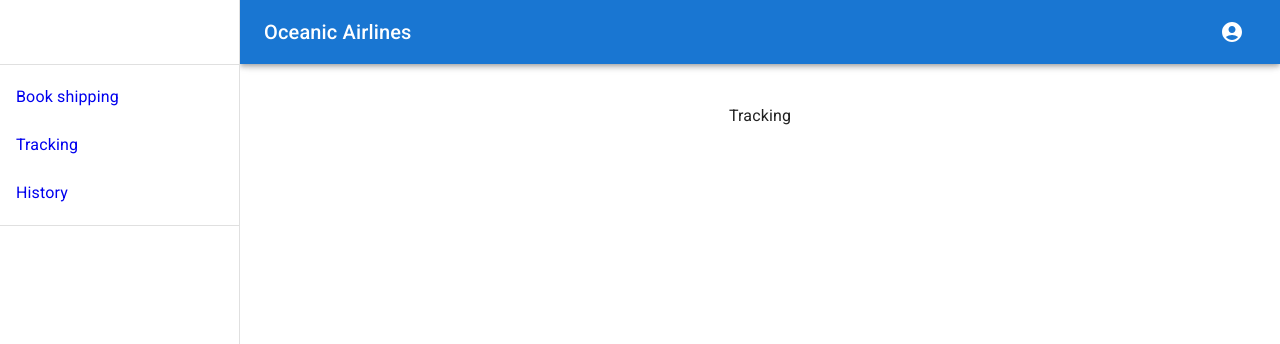
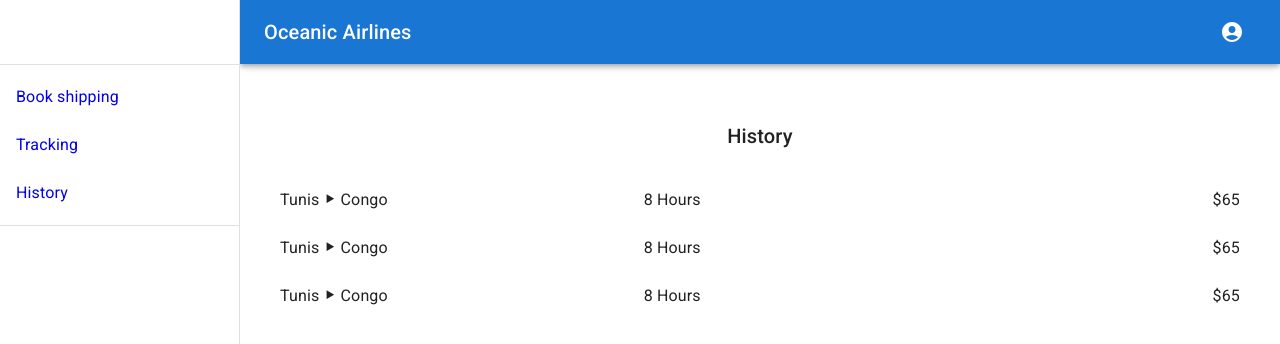
Before and after one commit to hakopb/frontend, a React (Create React App) app: page /history in a window 1280 px wide. Shown: the top 344 px of the page. Built offline with nearby package versions, Linux system fonts and the light colour scheme; a web font is replaced by a local one.

Commit message:
Fixed routing and made list on History page

```diff
--- a/src/index.js
+++ b/src/index.js
@@ -16,7 +16,6 @@
 import Booking from './pages/Booking';
 import SignIn from './pages/Signin';
 import SignUp from './pages/Signup';
-import FetchTest from './pages/FetchTest';
 
 const rootElement = document.getElementById("root");
 render(
@@ -26,9 +25,8 @@
       <Route path="login" element={<SignIn />} />
       <Route path="register" element={<SignUp />} />
       <Route path="book_shipping" element={<Booking />} />
-      <Route path="tracking" element={<History />} />
-      <Route path="history" element={<Tracking />} />
-      <Route path="fetch" element={<FetchTest />} />
+      <Route path="tracking" element={<Tracking />} />
+      <Route path="history" element={<History />} />
       </Route>
     </Routes>
   </BrowserRouter>,
--- a/src/pages/History.js
+++ b/src/pages/History.js
@@ -1,12 +1,68 @@
-import logo from '../logo.svg';
-import '../App.css';
+import * as React from 'react';
+import { styled } from '@mui/material/styles';
+import Box from '@mui/material/Box';
+import List from '@mui/material/List';
+import ListItem from '@mui/material/ListItem';
+import ListItemAvatar from '@mui/material/ListItemAvatar';
+import ListItemIcon from '@mui/material/ListItemIcon';
+import ListItemText from '@mui/material/ListItemText';
+import Avatar from '@mui/material/Avatar';
+import IconButton from '@mui/material/IconButton';
+import FormGroup from '@mui/material/FormGroup';
+import FormControlLabel from '@mui/material/FormControlLabel';
+import Checkbox from '@mui/material/Checkbox';
+import Grid from '@mui/material/Grid';
+import Typography from '@mui/material/Typography';
+import FolderIcon from '@mui/icons-material/Folder';
+import DeleteIcon from '@mui/icons-material/Delete';
+import ListItemButton from '@mui/material/ListItemButton';
+import ArrowRightIcon from '@mui/icons-material/ArrowRight';
+
+function generate(element) {
+  return [0, 1, 2].map((value) =>
+    React.cloneElement(element, {
+      key: value,
+    }),
+  );
+}
+
+const Demo = styled('div')(({ theme }) => ({
+  backgroundColor: theme.palette.background.paper,
+}));
 
 export default function History() {
+  const [dense, setDense] = React.useState(false);
+  const [secondary, setSecondary] = React.useState(false);
+  const ShipFromTo = "Tunis " + "⯈" + " Congo";
+  const Duration = "8" + " Hours"
+  const Price = "$" + "65"
+
   return (
-    <div className="App">
-      <p>
-        History
-      </p>
-    </div>
+    <Box sx={{ flexGrow: 1, justifyContent: "center" }}>
+      <Grid container spacing={2}>
+        <Grid item xs={12}>
+          <Typography sx={{ mt: 4, mb: 2 }} variant="h6" component="div" align="center">
+            History
+          </Typography>
+          <Demo>
+            <List dense={dense}>
+              {generate(
+                <ListItem>
+                  <ListItemText
+                    primary={ShipFromTo}
+                  />
+                  <ListItemText
+                    primary={Duration}
+                  />
+                  <ListItemText align="right"
+                    primary={Price}
+                  />
+                </ListItem>,
+              )}
+            </List>
+          </Demo>
+        </Grid>
+      </Grid>
+    </Box>
   );
 }
```
